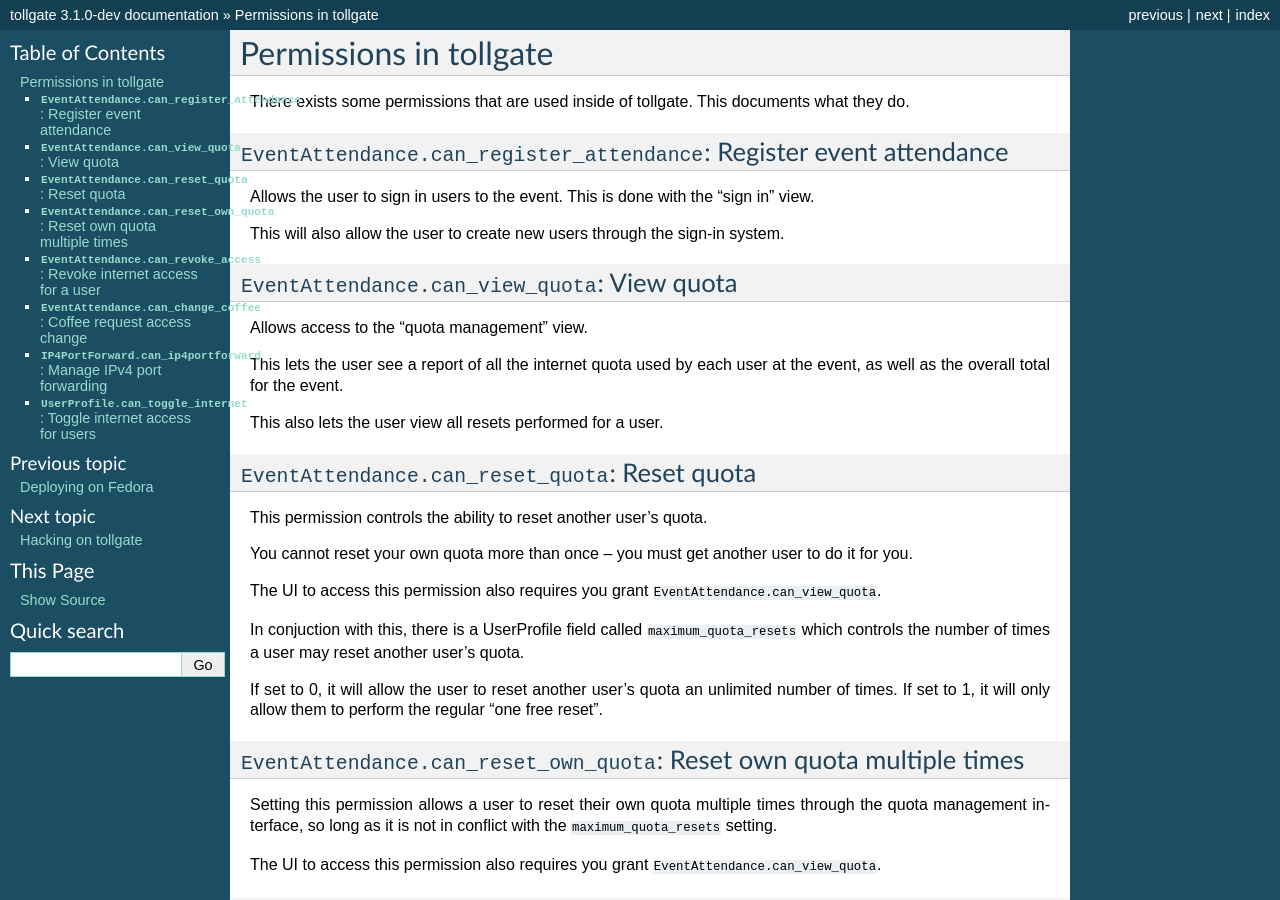
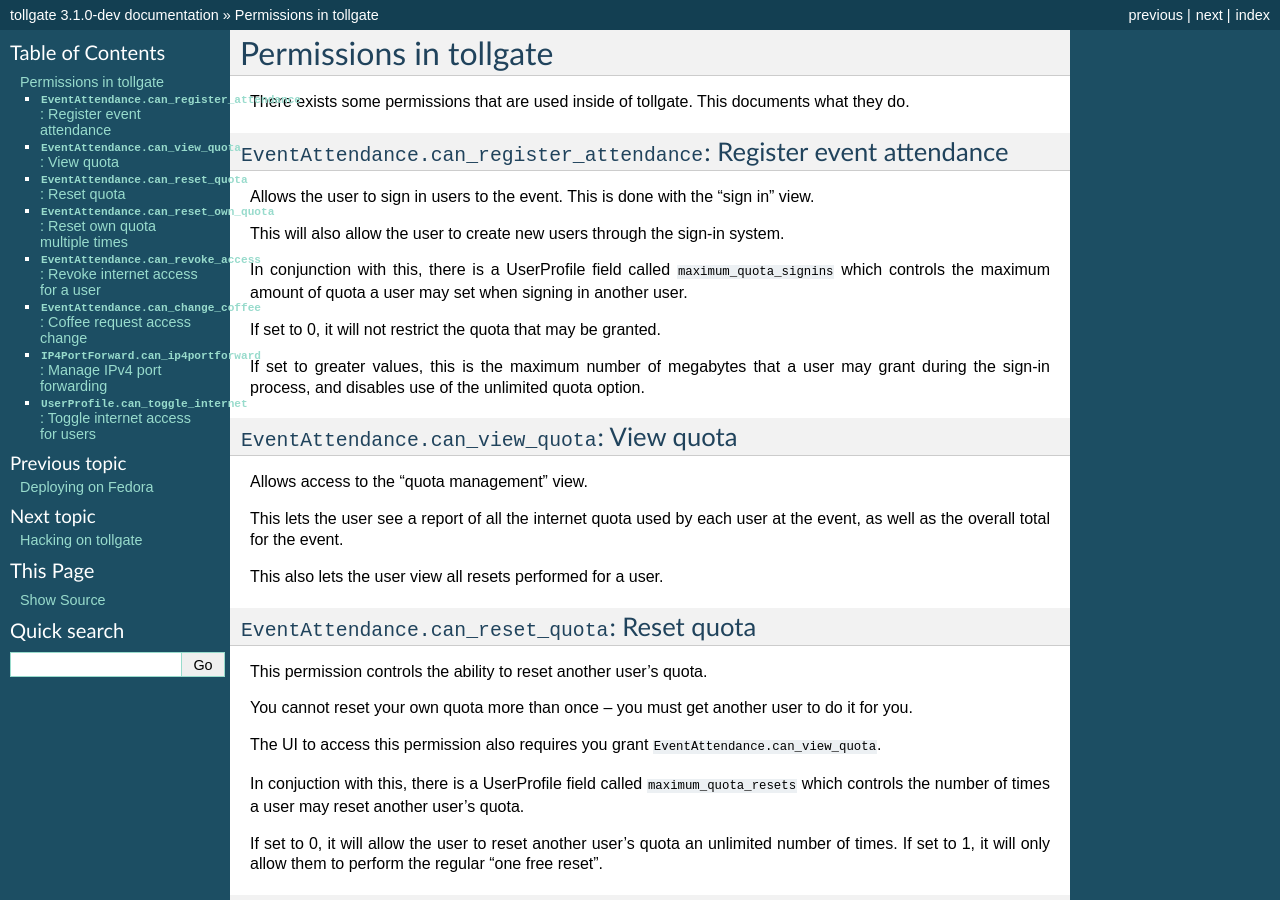
Before and after one commit to micolous/tollgate, a Sphinx documentation site: the page built from docs/permissions.rst, in a window 1280 px wide and 900 px high. Built offline with Sphinx 7.4.7, drawn with Linux system fonts in a browser that asks for light colours.

Commit message:
added documentation for maximum_quota_signins

```diff
--- a/docs/permissions.rst
+++ b/docs/permissions.rst
@@ -12,6 +12,12 @@ There exists some permissions that are used inside of tollgate.  This documents
 Allows the user to sign in users to the event.  This is done with the "sign in" view.
 
 This will also allow the user to create new users through the sign-in system.
+
+In conjunction with this, there is a UserProfile field called ``maximum_quota_signins`` which controls the maximum amount of quota a user may set when signing in another user.
+
+If set to 0, it will not restrict the quota that may be granted.
+
+If set to greater values, this is the maximum number of megabytes that a user may grant during the sign-in process, and disables use of the unlimited quota option.
 
 
 ``EventAttendance.can_view_quota``: View quota
```
